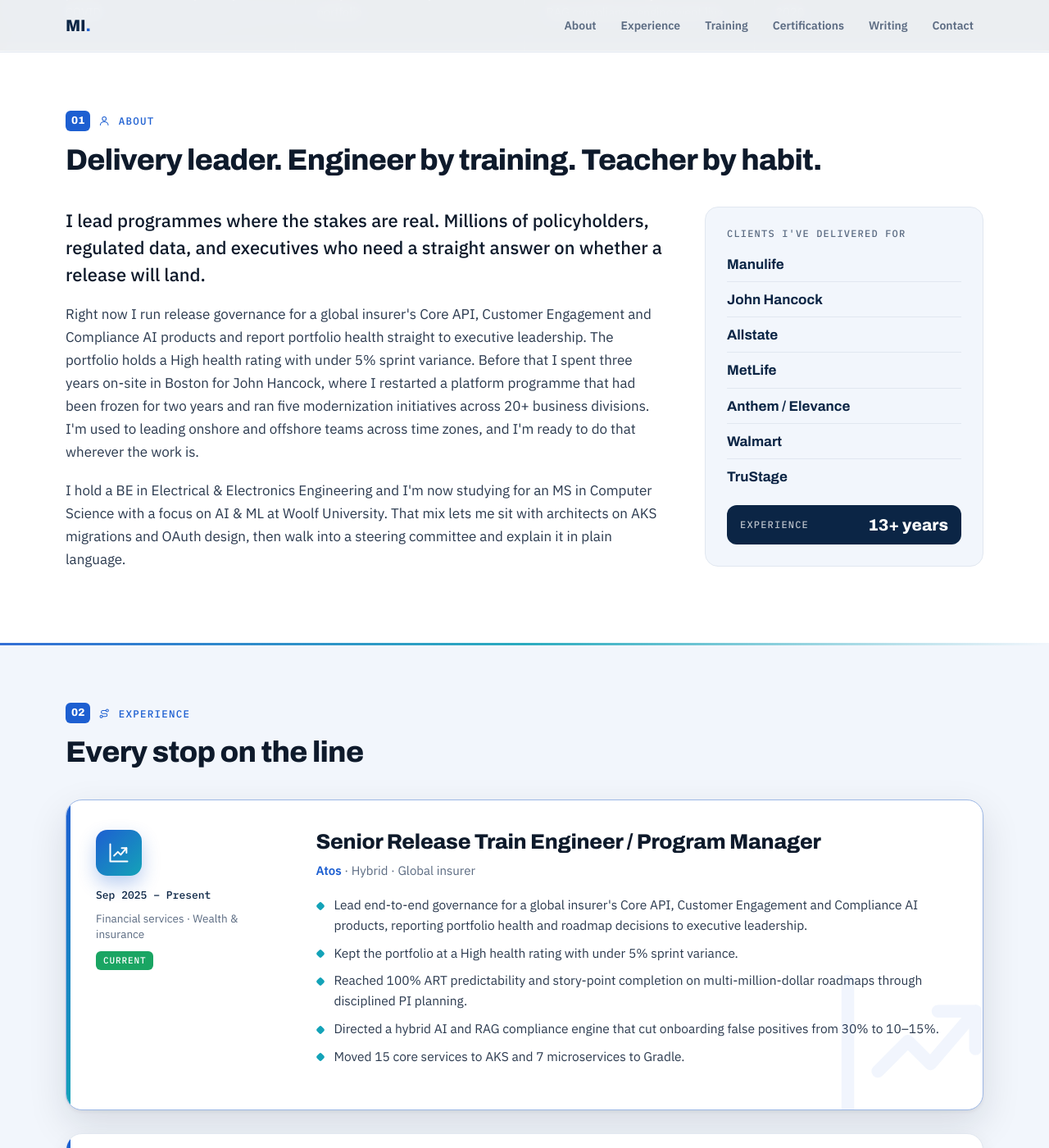
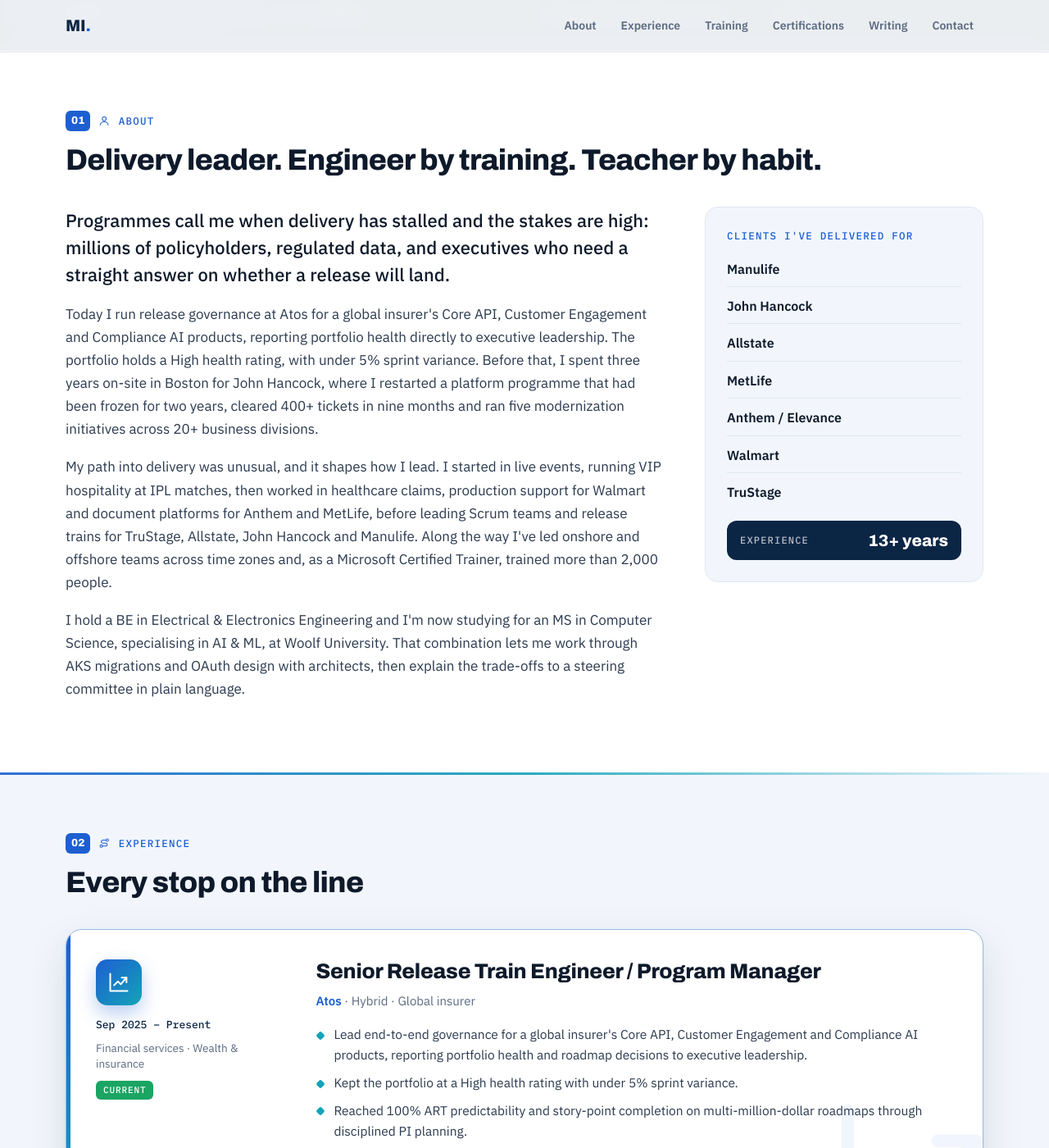
Before and after one commit to Madhan-I/Madhan-I.github.io, a Jekyll site: the page built from index.html, in a window 1280 px wide and 1400 px high, scrolled down 1055 px. Shown: the whole window at 82% size. Built offline with Jekyll 4.4.1, drawn with Linux system fonts in a browser that asks for light colours.

Commit message:
Rewrite About; match client list font to body text
Co-Authored-By: Claude Opus 5.5 <noreply@anthropic.com>
Claude-Session: https://claude.ai/code/session_01MFRrTt7LBDdX57m85KHNGp

```diff
--- a/_data/profile.yml
+++ b/_data/profile.yml
@@ -71,9 +71,10 @@ metrics:
 # Use | to start a new line in the heading.
 about_title: "Delivery leader. Engineer by training. Teacher by habit."
 about:
-  - I lead programmes where the stakes are real. Millions of policyholders, regulated data, and executives who need a straight answer on whether a release will land.
-  - "Right now I run release governance for a global insurer's Core API, Customer Engagement and Compliance AI products and report portfolio health straight to executive leadership. The portfolio holds a High health rating with under 5% sprint variance. Before that I spent three years on-site in Boston for John Hancock, where I restarted a platform programme that had been frozen for two years and ran five modernization initiatives across 20+ business divisions. I'm used to leading onshore and offshore teams across time zones, and I'm ready to do that wherever the work is."
-  - I hold a BE in Electrical & Electronics Engineering and I'm now studying for an MS in Computer Science with a focus on AI & ML at Woolf University. That mix lets me sit with architects on AKS migrations and OAuth design, then walk into a steering committee and explain it in plain language.
+  - "Programmes call me when delivery has stalled and the stakes are high: millions of policyholders, regulated data, and executives who need a straight answer on whether a release will land."
+  - "Today I run release governance at Atos for a global insurer's Core API, Customer Engagement and Compliance AI products, reporting portfolio health directly to executive leadership. The portfolio holds a High health rating, with under 5% sprint variance. Before that, I spent three years on-site in Boston for John Hancock, where I restarted a platform programme that had been frozen for two years, cleared 400+ tickets in nine months and ran five modernization initiatives across 20+ business divisions."
+  - "My path into delivery was unusual, and it shapes how I lead. I started in live events, running VIP hospitality at IPL matches, then worked in healthcare claims, production support for Walmart and document platforms for Anthem and MetLife, before leading Scrum teams and release trains for TruStage, Allstate, John Hancock and Manulife. Along the way I've led onshore and offshore teams across time zones and, as a Microsoft Certified Trainer, trained more than 2,000 people."
+  - "I hold a BE in Electrical & Electronics Engineering and I'm now studying for an MS in Computer Science, specialising in AI & ML, at Woolf University. That combination lets me work through AKS migrations and OAuth design with architects, then explain the trade-offs to a steering committee in plain language."
 
 clients:
   - Manulife
--- a/assets/css/style.css
+++ b/assets/css/style.css
@@ -143,9 +143,9 @@ h1 .last { color: var(--brand); }
 .copy p { margin: 0 0 18px; font-size: 17px; }
 .copy p:first-child { font-size: clamp(19px, 1.8vw, 22px); line-height: 1.5; color: var(--ink); font-weight: 500; }
 .about-side { background: var(--tint); border: 1px solid var(--line); border-radius: var(--radius); padding: 26px; position: sticky; top: 96px; }
-.clients h3 { margin: 0 0 12px; font: 600 12px/1 var(--mono); letter-spacing: .1em; text-transform: uppercase; color: var(--muted); }
+.clients h3 { margin: 0 0 10px; font: 600 12.5px/1.4 var(--mono); letter-spacing: .1em; text-transform: uppercase; color: var(--brand); }
 .clients ul { list-style: none; margin: 0; padding: 0; display: grid; gap: 2px; }
-.clients li { font: 700 17px/1.3 var(--display); color: var(--navy); padding: 9px 0; border-bottom: 1px solid var(--line); }
+.clients li { font: 600 16px/1.4 var(--body); color: var(--ink); padding: 10px 0; border-bottom: 1px solid var(--line); }
 .clients li:last-child { border-bottom: 0; }
 .quick { margin: 14px 0 0; display: grid; gap: 10px; }
 .quick div { background: var(--navy); color: #FFFFFF; border-radius: 12px; padding: 14px 16px; display: flex; justify-content: space-between; align-items: center; }
```
